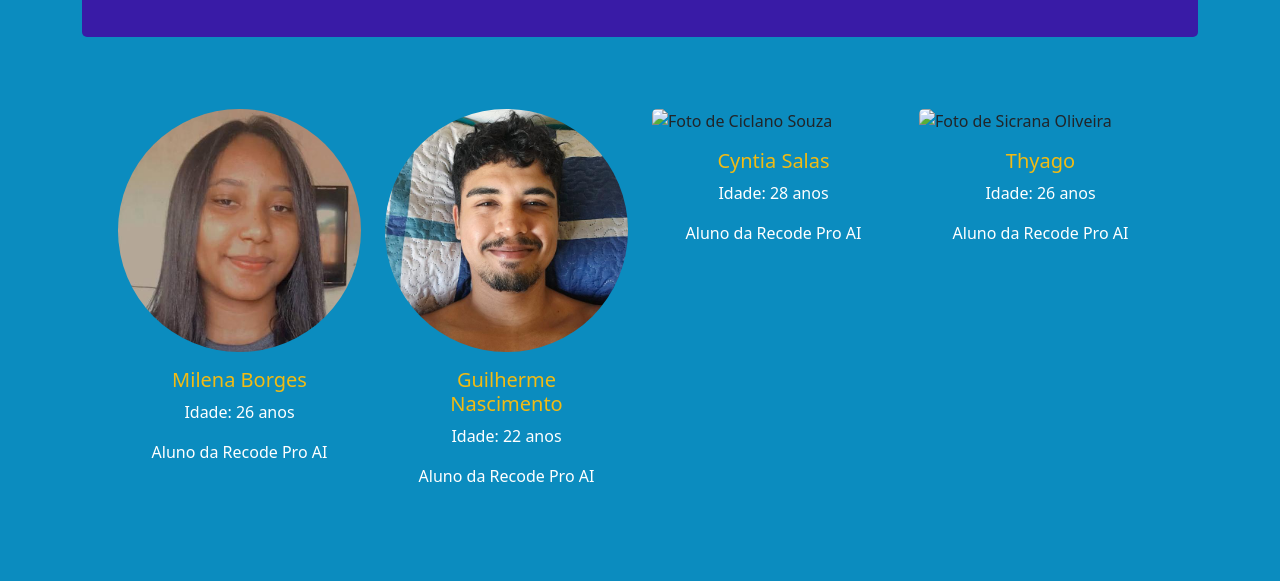
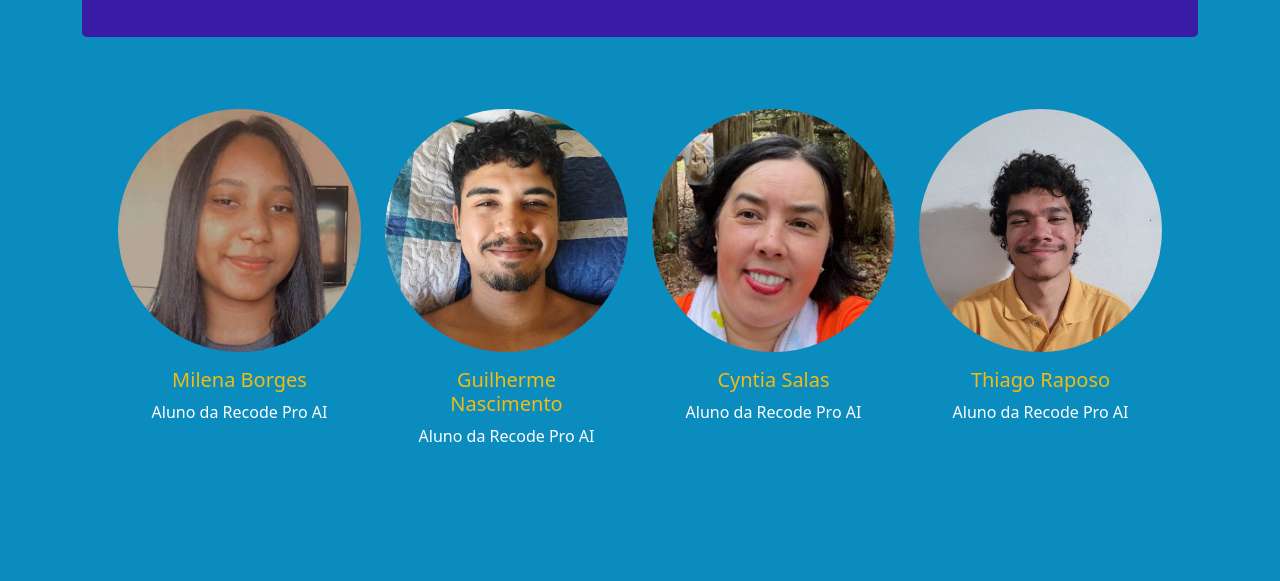
Before and after one commit to oparcimonioso/Projeto-Squad-60, a plain HTML site: page quemSomos.html in a window 1280 px wide. Shown: the part 578-1159 px from the top of the page. Drawn offline with nearby package versions, Linux system fonts and the light colour scheme.

Commit message:
fotos inseridas no quem somos

```diff
--- a/quemSomos.html
+++ b/quemSomos.html
@@ -107,10 +107,9 @@
                 <!-- Card 1 -->
                 <div class="col-sm-6 col-md-3">
                   <div class="card bg-transparent border-0">
-                    <img src="imagens/foto-Milena.jpg" class="card-img-top rounded-circle" alt="Foto de de Milena">
+                    <img src="imagens/foto-Milena.jpg" class="card-img-top rounded-circle" alt="Foto de de Milena Borges">
                     <div class="card-body text-center">
                       <h5 class="card-title" style="color: #F2BB13;">Milena Borges</h5>
-                      <p class="card-text" style="color: #fff;">Idade: 26 anos</p>
                       <p class="card-text" style="color: #fff;">Aluno da Recode Pro AI</p>
                     </div>
                   </div>
@@ -118,10 +117,9 @@
                 <!-- Card 2 -->
                 <div class="col-sm-6 col-md-3">
                   <div class="card bg-transparent border-0">
-                    <img src="imagens/foto-Guilherme.jpg" class="card-img-top rounded-circle" alt="Foto de Guilherme">
+                    <img src="imagens/foto-Guilherme.jpg" class="card-img-top rounded-circle" alt="Foto de Guilherme Nascimento">
                     <div class="card-body text-center">
                       <h5 class="card-title" style="color: #F2BB13;">Guilherme Nascimento</h5>
-                      <p class="card-text" style="color: #fff;">Idade: 22 anos</p>
                       <p class="card-text" style="color: #fff;">Aluno da Recode Pro AI</p>
                     </div>
                   </div>
@@ -129,10 +127,9 @@
                 <!-- Card 3 -->
                 <div class="col-sm-6 col-md-3">
                   <div class="card bg-transparent border-0">
-                    <img src="foto3.jpg" class="card-img-top" alt="Foto de Ciclano Souza">
+                    <img src="imagens/cyntia_conectea.jpeg" class="card-img-top rounded-circle" alt="Foto de Cyntia Salas">
                     <div class="card-body text-center">
                       <h5 class="card-title" style="color: #F2BB13;">Cyntia Salas</h5>
-                      <p class="card-text" style="color: #fff;">Idade: 28 anos</p>
                       <p class="card-text" style="color: #fff;">Aluno da Recode Pro AI</p>
                     </div>
                   </div>
@@ -140,10 +137,9 @@
                 <!-- Card 4 -->
                 <div class="col-sm-6 col-md-3">
                   <div class="card bg-transparent border-0">
-                    <img src="foto4.jpg" class="card-img-top" alt="Foto de Sicrana Oliveira">
+                    <img src="imagens/thiago_conectea.jpeg" class="card-img-top rounded-circle" alt="Foto de Thiago Raposo">
                     <div class="card-body text-center">
-                      <h5 class="card-title" style="color: #F2BB13;">Thyago</h5>
-                      <p class="card-text" style="color: #fff;">Idade: 26 anos</p>
+                      <h5 class="card-title" style="color: #F2BB13;">Thiago Raposo</h5>
                       <p class="card-text" style="color: #fff;">Aluno da Recode Pro AI</p>
                     </div>
                   </div>
```
Also changed, not shown: imagens/cyntia_conectea.jpeg (added), imagens/thiago_conectea.jpeg (added).
